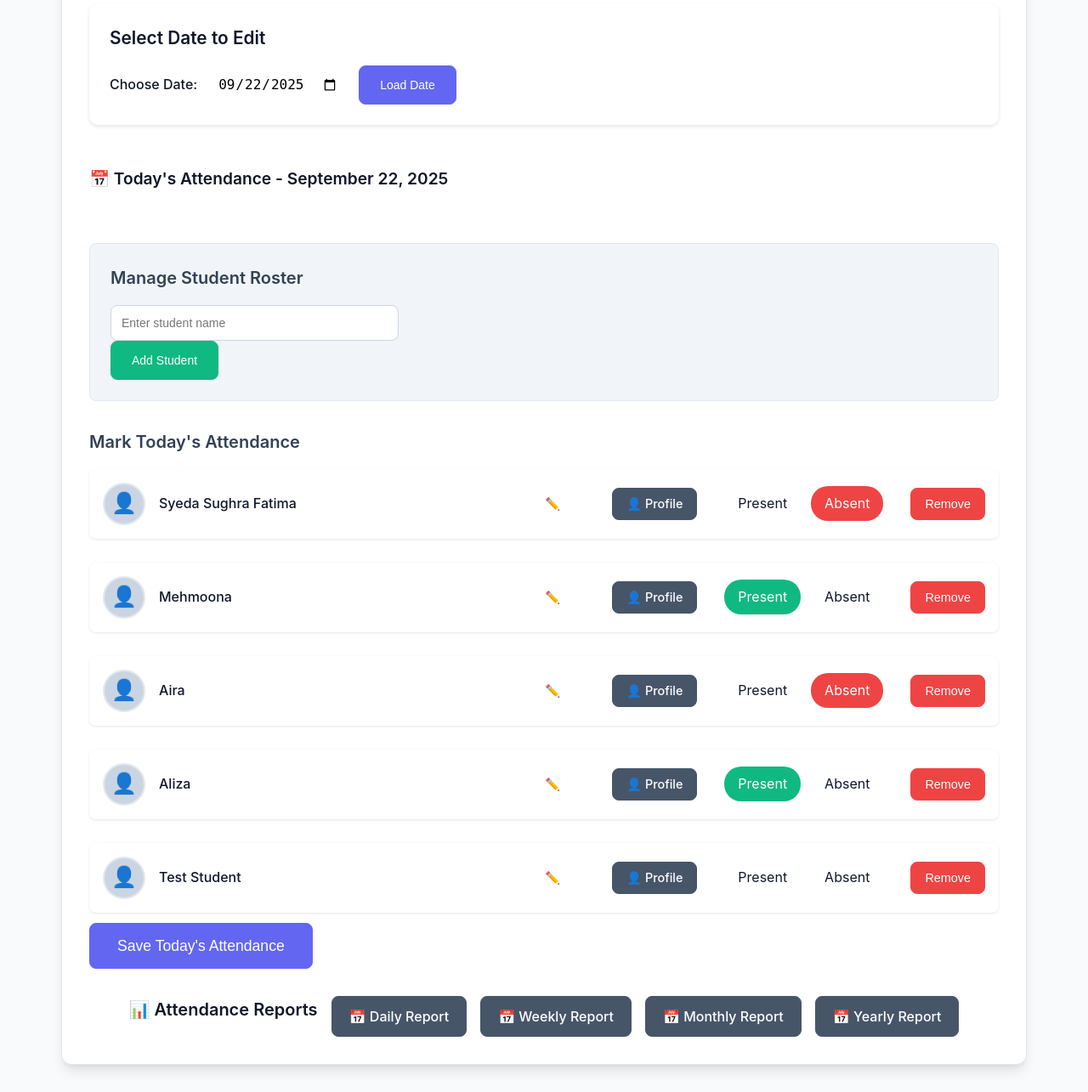
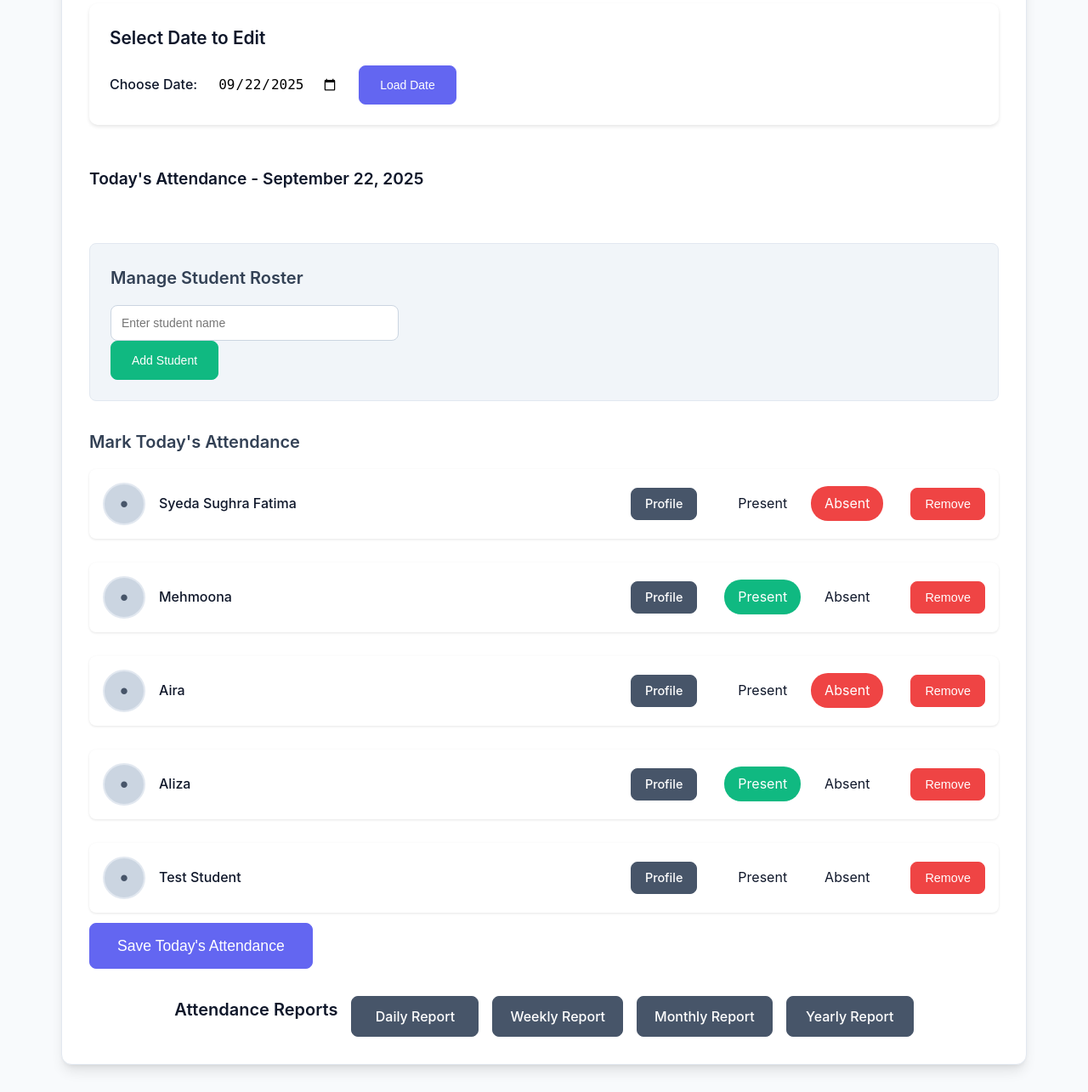
Before and after one commit to tayyabahamna-design/EDUSENSEI, a Flask app: page /attendance in a window 1280 px wide. Shown: the part 248-1533 px from the top of the page at 85% size. Run offline with Flask 3, Linux system fonts and the light colour scheme.

Commit message:
Update icons and button labels for a cleaner user interface
Refactor HTML templates to replace emoji icons with text labels and adjust button text for better readability across attendance, chatbot, and student profile pages.

Replit-Commit-Author: Agent
Replit-Commit-Session-Id: e811a359-247c-491c-9f04-fa48b8e94298
Replit-Commit-Checkpoint-Type: intermediate_checkpoint
Replit-Commit-Screenshot-Url: https://storage.googleapis.com/screenshot-production-us-central1/aae0de03-32e8-4033-b269-ac9b096c8481/e811a359-247c-491c-9f04-fa48b8e94298/wwKCFyN

```diff
--- a/templates/attendance.html
+++ b/templates/attendance.html
@@ -20,21 +20,21 @@
     <div class="current-date-info">
         <h3>
             {% if is_today %}
-                📅 Today's Attendance - {{ selected_date_formatted }}
+                Today's Attendance - {{ selected_date_formatted }}
             {% elif is_past %}
-                📝 Editing Past Attendance - {{ selected_date_formatted }}
+                Editing Past Attendance - {{ selected_date_formatted }}
             {% else %}
-                ⏰ Setting Future Attendance - {{ selected_date_formatted }}
+                Setting Future Attendance - {{ selected_date_formatted }}
             {% endif %}
         </h3>
         {% if is_past %}
             <div class="edit-notice">
-                <div class="notice-icon">✏️</div>
+                <div class="notice-icon">!</div>
                 <span>You are editing attendance for a past date. Changes will be saved to the historical record.</span>
             </div>
         {% elif is_future %}
             <div class="edit-notice future-notice">
-                <div class="notice-icon">⏰</div>
+                <div class="notice-icon">•</div>
                 <span>You are setting attendance for a future date. This can be useful for pre-planning.</span>
             </div>
         {% endif %}
@@ -72,31 +72,31 @@
                                     <img src="{{ url_for('static', filename='profile_pictures/' + student.profile_picture) }}"
                                          alt="{{ student_name }}" class="profile-picture-small">
                                 {% else %}
-                                    <div class="profile-picture-placeholder">👤</div>
+                                    <div class="profile-picture-placeholder">•</div>
                                 {% endif %}
                                 <div class="student-details">
                                     <div class="student-name-container">
                                         <span class="student-name" data-student="{{ student_name }}">{{ student_name }}</span>
                                         <input type="text" class="student-name-edit" value="{{ student_name }}" style="display: none;" data-original="{{ student_name }}">
                                         <div class="name-edit-controls" style="display: none;">
-                                            <button type="button" class="btn btn-success btn-xs save-edit-btn">✓</button>
-                                            <button type="button" class="btn btn-secondary btn-xs cancel-edit-btn">✗</button>
+                                            <button type="button" class="btn btn-success btn-xs save-edit-btn">Save</button>
+                                            <button type="button" class="btn btn-secondary btn-xs cancel-edit-btn">Cancel</button>
                                         </div>
-                                        <button type="button" class="btn btn-info btn-sm edit-student-btn" data-student="{{ student_name }}">✏️ Edit</button>
+                                        <button type="button" class="btn btn-info btn-sm edit-student-btn" data-student="{{ student_name }}">Edit</button>
                                     </div>
                                     {% if student is mapping and (student.guardian_name or student.guardian_phone) %}
                                         <div class="student-info">
                                             {% if student.guardian_name %}
-                                                <span class="guardian-info">👨‍👩‍👧‍👦 {{ student.guardian_name }}</span>
+                                                <span class="guardian-info">Guardian: {{ student.guardian_name }}</span>
                                             {% endif %}
                                             {% if student.guardian_phone %}
-                                                <span class="phone-info">📞 {{ student.guardian_phone }}</span>
+                                                <span class="phone-info">Phone: {{ student.guardian_phone }}</span>
                                             {% endif %}
                                         </div>
                                     {% endif %}
                                 </div>
                                 <a href="{{ url_for('student_profile', student_id=student.id if student is mapping else 'unknown') }}"
-                                   class="btn btn-secondary btn-sm profile-btn">👤 Profile</a>
+                                   class="btn btn-secondary btn-sm profile-btn">Profile</a>
                             </div>
                             <div class="attendance-controls">
                                 <label class="radio-label">
@@ -130,12 +130,12 @@
     </div>
 
     <div class="quick-actions">
-        <h3>📊 Attendance Reports</h3>
+        <h3>Attendance Reports</h3>
         <div class="report-buttons">
-            <a href="{{ url_for('daily_report') }}" class="btn btn-secondary">📅 Daily Report</a>
-            <a href="{{ url_for('weekly_report') }}" class="btn btn-secondary">📅 Weekly Report</a>
-            <a href="{{ url_for('monthly_report') }}" class="btn btn-secondary">📅 Monthly Report</a>
-            <a href="{{ url_for('yearly_report') }}" class="btn btn-secondary">📅 Yearly Report</a>
+            <a href="{{ url_for('daily_report') }}" class="btn btn-secondary">Daily Report</a>
+            <a href="{{ url_for('weekly_report') }}" class="btn btn-secondary">Weekly Report</a>
+            <a href="{{ url_for('monthly_report') }}" class="btn btn-secondary">Monthly Report</a>
+            <a href="{{ url_for('yearly_report') }}" class="btn btn-secondary">Yearly Report</a>
         </div>
     </div>
 </div>
--- a/templates/index.html
+++ b/templates/index.html
@@ -11,14 +11,14 @@
 
     <div class="feature-grid">
         <div class="feature-card">
-            <div class="feature-icon">📋</div>
+            <div class="feature-icon">●</div>
             <h3>Attendance & Roster</h3>
             <p>Manage student rosters and track daily attendance with ease</p>
             <a href="{{ url_for('attendance') }}" class="btn btn-primary">Manage Attendance</a>
         </div>
 
         <div class="feature-card">
-            <div class="feature-icon">🤖</div>
+            <div class="feature-icon">◆</div>
             <h3>AI Teaching Assistant</h3>
             <p>Get help with lesson planning, activities, and teaching resources</p>
             <a href="{{ url_for('chatbot') }}" class="btn btn-primary">Chat Now</a>
```
Also changed, not shown: templates/chatbot.html (+6 -6 lines), templates/student_profile.html (+12 -12 lines), 1 other file.
